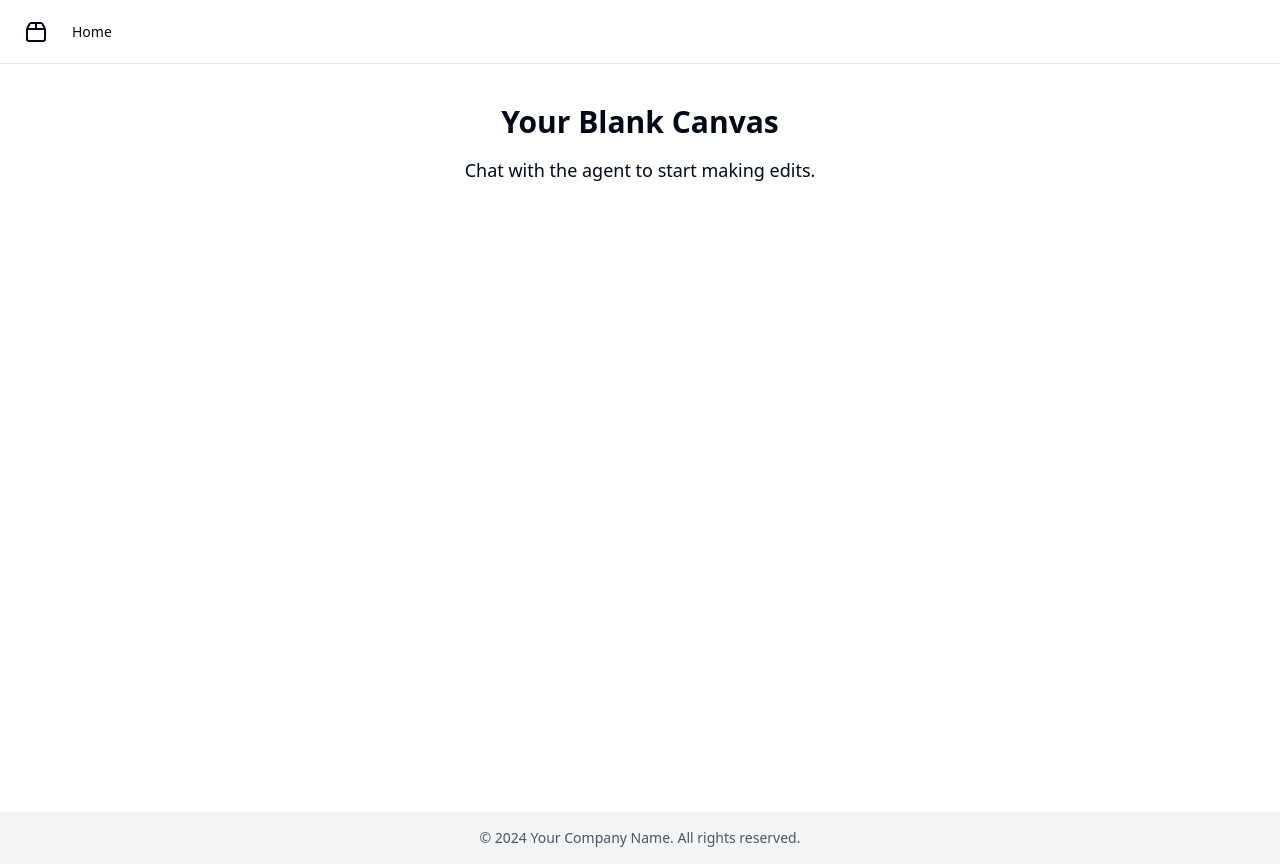
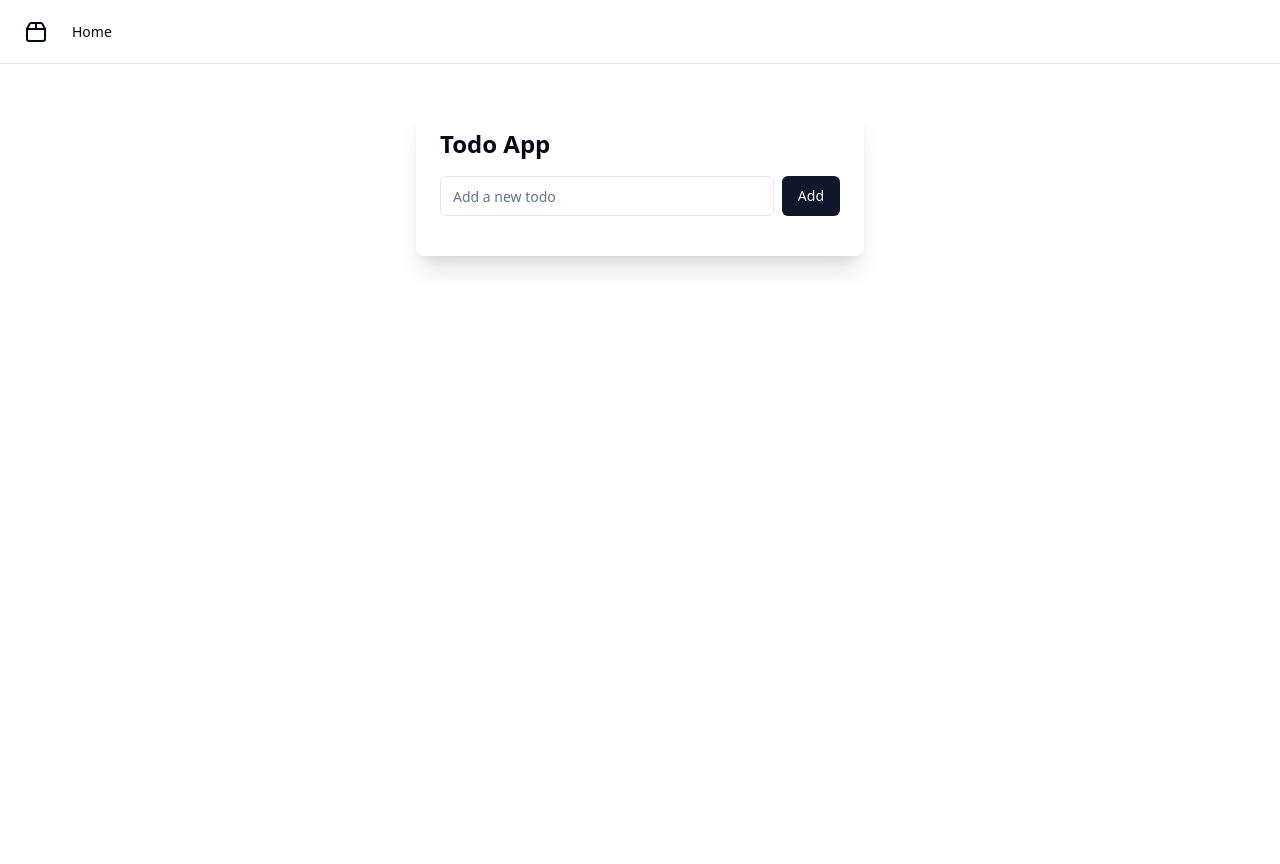
Before and after one commit to GPT-Engineer-App-Dev/modifiable-scaffold, a React (Vite) app: page / in a window 1280 px wide. After the commit the page ends 800 px from the top, so only its background shows below. Built offline with nearby package versions, Linux system fonts and the light colour scheme.

Commit message:
GPT Engineer Update

```diff
--- a/src/pages/Index.jsx
+++ b/src/pages/Index.jsx
@@ -1,23 +1,67 @@
-import React from 'react';
+import React, { useState } from 'react';
+import { Input } from "@/components/ui/input";
+import { Button } from "@/components/ui/button";
+import { Checkbox } from "@/components/ui/checkbox";
 
-const Index = () => {
+const TodoApp = () => {
+  const [todos, setTodos] = useState([]);
+  const [newTodo, setNewTodo] = useState('');
+
+  const addTodo = () => {
+    if (newTodo.trim() !== '') {
+      setTodos([...todos, { id: Date.now(), text: newTodo, completed: false }]);
+      setNewTodo('');
+    }
+  };
+
+  const toggleTodo = (id) => {
+    setTodos(todos.map(todo =>
+      todo.id === id ? { ...todo, completed: !todo.completed } : todo
+    ));
+  };
+
+  const deleteTodo = (id) => {
+    setTodos(todos.filter(todo => todo.id !== id));
+  };
+
   return (
-    <div className="flex flex-col min-h-screen">
-      <main className="flex-grow">
-        <div className="text-center py-10">
-          <h1 className="text-3xl font-bold mb-4">Your Blank Canvas</h1>
-          <p className="text-lg">Chat with the agent to start making edits.</p>
-        </div>
-      </main>
-      <footer className="bg-gray-100 py-4">
-        <div className="container mx-auto text-center">
-          <p className="text-sm text-gray-600">
-            © {new Date().getFullYear()} Your Company Name. All rights reserved.
-          </p>
-        </div>
-      </footer>
+    <div className="max-w-md mx-auto mt-10 p-6 bg-white rounded-lg shadow-xl">
+      <h1 className="text-2xl font-bold mb-4">Todo App</h1>
+      <div className="flex mb-4">
+        <Input
+          type="text"
+          value={newTodo}
+          onChange={(e) => setNewTodo(e.target.value)}
+          placeholder="Add a new todo"
+          className="mr-2"
+        />
+        <Button onClick={addTodo}>Add</Button>
+      </div>
+      <ul>
+        {todos.map(todo => (
+          <li key={todo.id} className="flex items-center justify-between mb-2">
+            <div className="flex items-center">
+              <Checkbox
+                id={`todo-${todo.id}`}
+                checked={todo.completed}
+                onCheckedChange={() => toggleTodo(todo.id)}
+                className="mr-2"
+              />
+              <label
+                htmlFor={`todo-${todo.id}`}
+                className={`${todo.completed ? 'line-through text-gray-500' : ''}`}
+              >
+                {todo.text}
+              </label>
+            </div>
+            <Button variant="destructive" size="sm" onClick={() => deleteTodo(todo.id)}>
+              Delete
+            </Button>
+          </li>
+        ))}
+      </ul>
     </div>
   );
 };
 
-export default Index;
+export default TodoApp;
```
